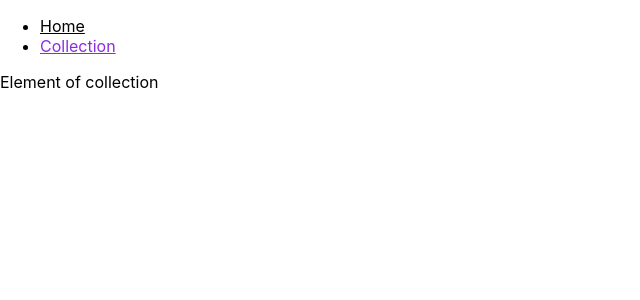
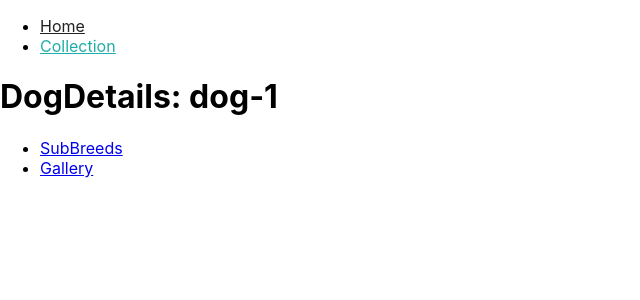
Before and after one commit to myhappyday/react-78-module-5, a React (Create React App) app: page /react-78-module-5/dogs/dog-1 in a window 1280 px wide. Shown: the top 300 px of the page, without its empty margins (0-640 px from the left). Built offline with nearby package versions, Linux system fonts and the light colour scheme.

Commit message:
Module 5 Lesson 9.1

```diff
--- a/src/components/App.jsx
+++ b/src/components/App.jsx
@@ -1,16 +1,20 @@
-import { NavLink, Route, Routes } from 'react-router-dom';
-import Home from 'pages/Home';
-import Dogs from 'pages/Dogs';
+import { Route, Routes } from "react-router-dom";
+import Home from "pages/Home";
+import Dogs from "pages/Dogs";
+import DogDetails from "pages/DogDetails";
+import { Layout } from "./Layout";
+import { Gallery } from "./Gallery";
+import { SubBreeds } from "./SubBreeds";
 
-import styled from 'styled-components';
+// import styled from 'styled-components';
 
-const StyledLink = styled(NavLink)`
-  color: black;
+// const StyledLink = styled(NavLink)`
+//   color: black;
 
-  &.active {
-    color: blueviolet;
-  }
-`;
+//   &.active {
+//     color: blueviolet;
+//   }
+// `;
 
 export const App = () => {
   return (
@@ -19,7 +23,7 @@ export const App = () => {
         <NavLink to="/">Home</NavLink>
         <NavLink to="/dogs">Collection</NavLink>
       </nav> */}
-      <ul>
+      {/* <ul>
         <li>
           <StyledLink to="/">Home</StyledLink>
         </li>
@@ -31,6 +35,16 @@ export const App = () => {
         <Route path="/" element={<Home/>} />
         <Route path="/dogs" element={<Dogs/>} />
         <Route path="/dogs/:dogId" element={<div>Element of collection</div>} />
+      </Routes> */}
+      <Routes>
+        <Route path="/" element={<Layout />}>
+          <Route index element={<Home />} />
+          <Route path="dogs" element={<Dogs />} />
+          <Route path="dogs/:dogId" element={<DogDetails />}>
+            <Route path="subbreeds" element={<SubBreeds />} />
+            <Route path="gallery" element={<Gallery />} />
+          </Route>
+        </Route>
       </Routes>
     </div>
   );
--- /dev/null
+++ b/src/components/Gallery.js
@@ -0,0 +1,11 @@
+const { useParams } = require("react-router-dom");
+
+export const Gallery = () => {
+  const { dogId } = useParams();
+
+  // useEffect(() => {
+  // HTTP запит, якщо потрібно
+  // }, [])
+
+  return <div>Image Gallery: {dogId}</div>;
+};
--- /dev/null
+++ b/src/components/Layout.js
@@ -0,0 +1,35 @@
+import { NavLink, Outlet } from "react-router-dom";
+import styled from "styled-components";
+
+const StyledLink = styled(NavLink)`
+  color: #212121;
+
+  &.active {
+    color: #1eaea7;
+  }
+`;
+
+// localhost:3000/
+//localhost:3000/dogs
+//localhost:3000/dogs/dog-5
+
+export const Layout = () => {
+  return (
+    <>
+      <header>
+        <ul>
+          <li>
+            <StyledLink to="/">Home</StyledLink>
+          </li>
+          <li>
+            <StyledLink to="/dogs">Collection</StyledLink>
+          </li>
+        </ul>
+      </header>
+      <main>
+        <Outlet />
+      </main>
+      {/* <footer>Footer</footer> */}
+    </>
+  );
+};
--- /dev/null
+++ b/src/components/SubBreeds.js
@@ -0,0 +1,11 @@
+const { useParams } = require("react-router-dom");
+
+export const SubBreeds = () => {
+  const { dogId } = useParams();
+
+  // useEffect(() => {
+  // HTTP запит, якщо потрібно
+  // }, [])
+
+  return <div>SubBreeds: {dogId}</div>;
+};
--- /dev/null
+++ b/src/pages/DogDetails.js
@@ -0,0 +1,29 @@
+import { Link, Outlet, useParams } from "react-router-dom";
+
+const DogDetails = () => {
+  // const params = useParams();
+  // console.log('params:', params);
+  const { dogId } = useParams();
+
+  // useEffect(() => {
+  // HTTP запит, якщо потрібно
+  // }, [])
+
+  return (
+    <>
+      {/* DogDetails: {dogId} */}
+      <h1>DogDetails: {dogId}</h1>
+      <ul>
+        <li>
+          <Link to="subbreeds">SubBreeds</Link>
+        </li>
+        <li>
+          <Link to="gallery">Gallery</Link>
+        </li>
+      </ul>
+      <Outlet />
+    </>
+  );
+};
+
+export default DogDetails;
```
